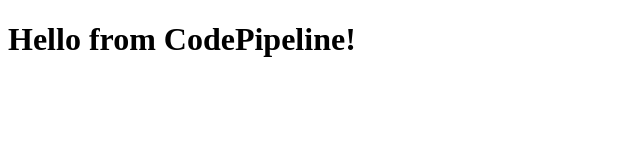
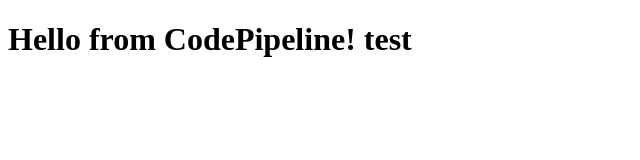
Before and after one commit to Anqi-debug/AWSCodePipeline, a plain HTML site: page index.html in a window 1280 px wide. Shown: the full height of the page, 0-640 px from the left. Drawn offline with Linux system fonts and the light colour scheme.

Commit message:
test push

```diff
--- a/index.html
+++ b/index.html
@@ -1,5 +1,5 @@
 <!DOCTYPE html>
 <html>
   <head><title>Hello</title></head>
-  <body><h1>Hello from CodePipeline!</h1></body>
+  <body><h1>Hello from CodePipeline! test</h1></body>
 </html>
```
